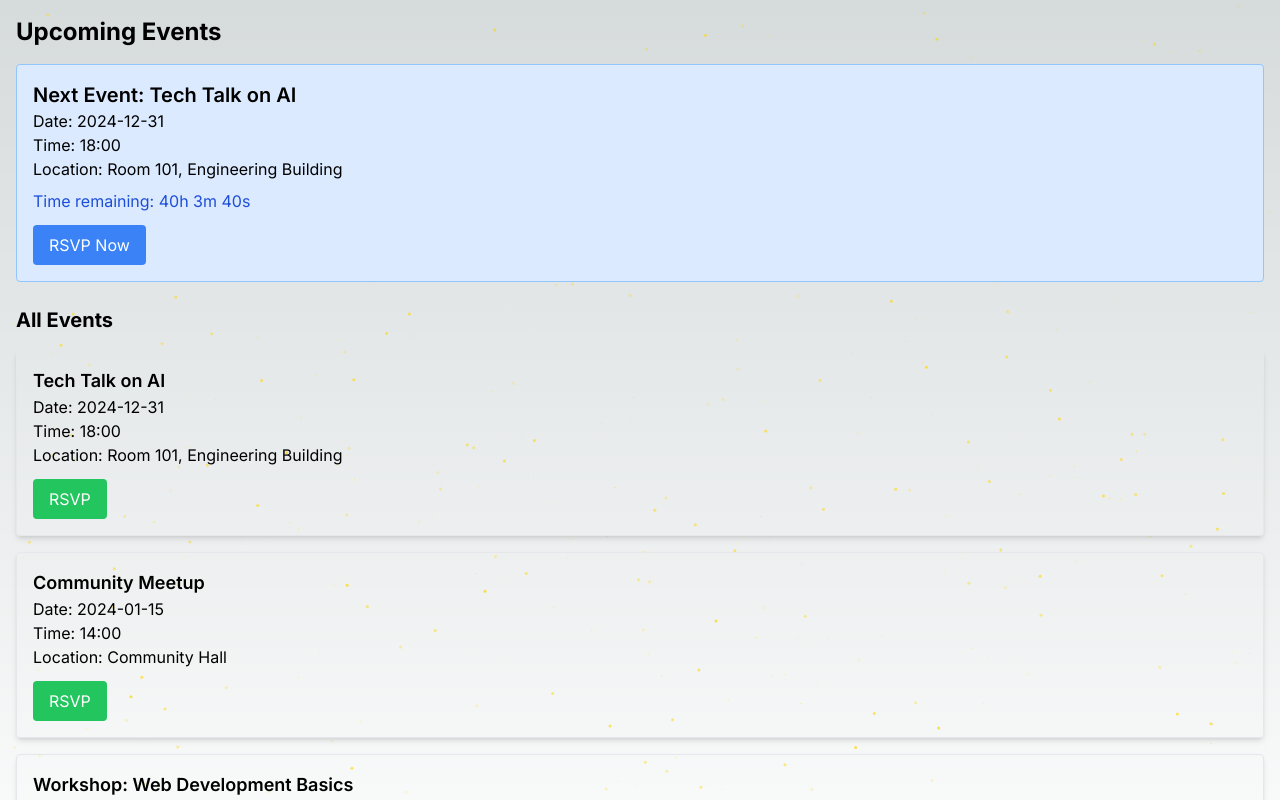
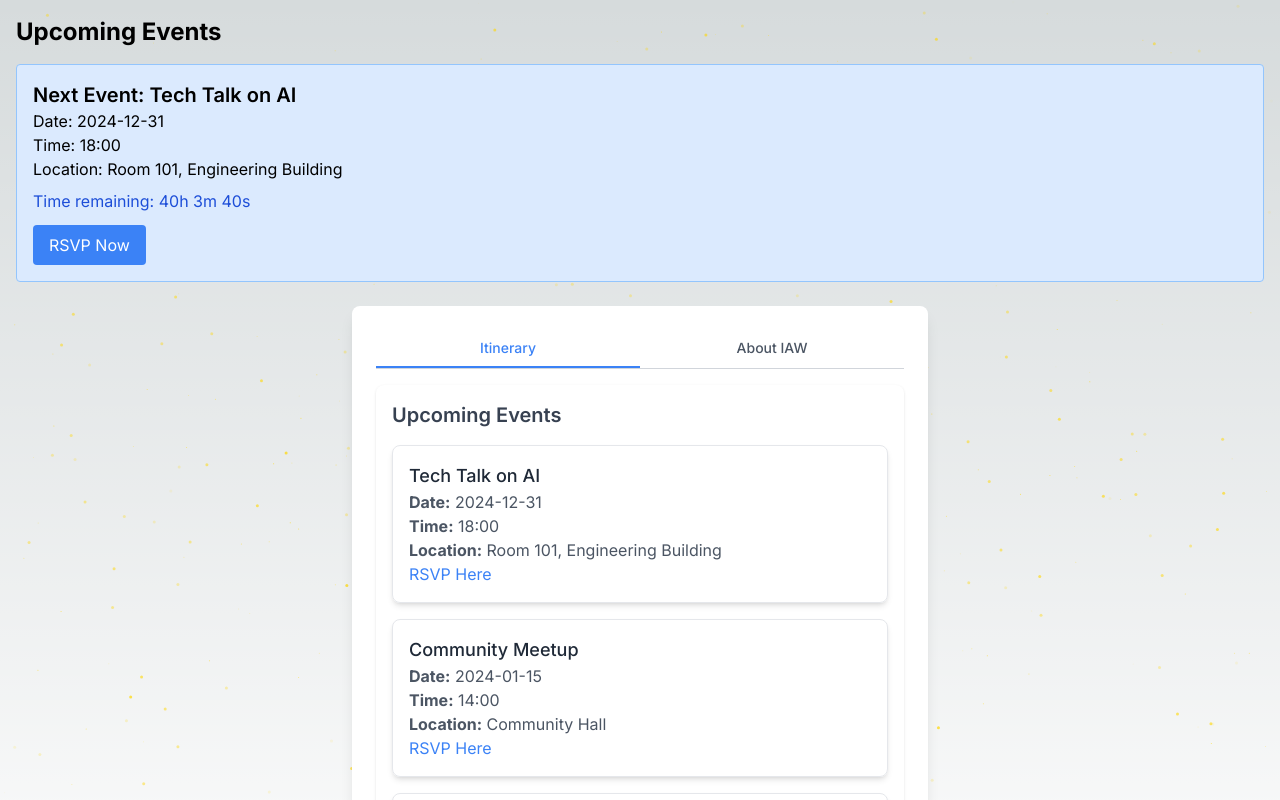
Before and after one commit to Donutboy2003/iaw2025, a Next.js app: page / in a window 1280 px wide. Shown: the top 800 px of the page. Built offline with nearby package versions, Linux system fonts and the light colour scheme.

Commit message:
Added Iternery and about tab

```diff
--- /dev/null
+++ b/app/components/TabCard.tsx
@@ -0,0 +1,108 @@
+import React from "react";
+import Tabs from "@/app/components/ui/tabs";
+
+// Define the Event type
+interface Event {
+  id: number;
+  name: string;
+  date: string;
+  time: string;
+  location: string;
+  rsvpLink: string;
+}
+
+// Mock data for events
+const events: Event[] = [
+  {
+    id: 1,
+    name: "Tech Talk on AI",
+    date: "2024-12-31",
+    time: "18:00",
+    location: "Room 101, Engineering Building",
+    rsvpLink: "https://forms.gle/exampleRSVP1",
+  },
+  {
+    id: 2,
+    name: "Community Meetup",
+    date: "2024-01-15",
+    time: "14:00",
+    location: "Community Hall",
+    rsvpLink: "https://forms.gle/exampleRSVP2",
+  },
+  {
+    id: 3,
+    name: "Workshop: Web Development Basics",
+    date: "2024-02-05",
+    time: "10:00",
+    location: "Online (Zoom)",
+    rsvpLink: "https://forms.gle/exampleRSVP3",
+  },
+];
+
+const TabCard = () => {
+  const tabs = [
+    {
+      id: "itinerary",
+      label: "Itinerary",
+      content: (
+        <div>
+          <h3 className="text-xl font-semibold mb-4">Upcoming Events</h3>
+          <ul className="space-y-4">
+            {events.map((event) => (
+              <li
+                key={event.id}
+                className="p-4 border border-gray-200 rounded-lg shadow-md bg-white bg-opacity-30"
+              >
+                <h4 className="text-lg font-medium text-gray-800">
+                  {event.name}
+                </h4>
+                <p className="text-gray-600">
+                  <strong>Date:</strong> {event.date}
+                </p>
+                <p className="text-gray-600">
+                  <strong>Time:</strong> {event.time}
+                </p>
+                <p className="text-gray-600">
+                  <strong>Location:</strong> {event.location}
+                </p>
+                <a
+                  href={event.rsvpLink}
+                  target="_blank"
+                  rel="noopener noreferrer"
+                  className="text-blue-500 hover:underline"
+                >
+                  RSVP Here
+                </a>
+              </li>
+            ))}
+          </ul>
+        </div>
+      ),
+    },
+    {
+      id: "about",
+      label: "About IAW",
+      content: (
+        <p>
+          International Awareness Week (IAW) brings communities together through
+          shared learning and cultural experiences.
+        </p>
+      ),
+    },
+  ];
+
+  return (
+    <div
+      className="
+        w-full max-w-xl mx-auto
+        p-6 rounded-lg shadow-lg
+        bg-white
+        backdrop-filter backdrop-blur-md
+      "
+    >
+      <Tabs tabs={tabs} />
+    </div>
+  );
+};
+
+export default TabCard;
--- /dev/null
+++ b/app/components/ui/tabs.tsx
@@ -0,0 +1,43 @@
+import { useState } from "react";
+
+interface Tab {
+  id: string;
+  label: string;
+  content: React.ReactNode;
+}
+
+const Tabs: React.FC<{ tabs: Tab[] }> = ({ tabs }) => {
+  const [activeTab, setActiveTab] = useState(tabs[0]?.id);
+
+  return (
+    <div className="w-full max-w-xl mx-auto">
+      <div className="flex border-b border-gray-300">
+        {tabs.map((tab) => (
+          <button
+            key={tab.id}
+            onClick={() => setActiveTab(tab.id)}
+            className={`flex-1 px-4 py-2 text-sm font-medium border-b-2 ${
+              activeTab === tab.id
+                ? "border-blue-500 text-blue-500"
+                : "border-transparent text-gray-600 hover:text-blue-500"
+            }`}
+          >
+            {tab.label}
+          </button>
+        ))}
+      </div>
+      <div className="mt-4 p-4 bg-white rounded-lg shadow">
+        {tabs.map(
+          (tab) =>
+            activeTab === tab.id && (
+              <div key={tab.id} className="text-gray-700">
+                {tab.content}
+              </div>
+            )
+        )}
+      </div>
+    </div>
+  );
+};
+
+export default Tabs;
--- a/app/page.tsx
+++ b/app/page.tsx
@@ -2,8 +2,8 @@
 
 import Link from 'next/link';
 import { useState, useEffect } from 'react';
-import Particles from './components/ui/Particles'; // Adjust the path to your Particles component
-import EventCard from './components/EventCard';
+import Particles from './components/ui/Particles';
+import TabCard from './components/TabCard';
 
 // Define the type for an event
 type Event = {
@@ -109,25 +109,7 @@ export default function Home() {
         )}
 
         <div>
-          <h2 className="text-xl font-bold mb-4">All Events</h2>
-          <div className="grid grid-cols-1 gap-4">
-            {events.map(event => (
-              <div
-                key={event.id}
-                className="p-4 border rounded shadow-md hover:shadow-lg transition"
-              >
-                <h3 className="text-lg font-semibold">{event.name}</h3>
-                <p>Date: {event.date}</p>
-                <p>Time: {event.time}</p>
-                <p>Location: {event.location}</p>
-                <Link href={event.rsvpLink}>
-                  <button className="mt-3 px-4 py-2 bg-green-500 text-white rounded hover:bg-green-600">
-                    RSVP
-                  </button>
-                </Link>
-              </div>
-            ))}
-          </div>
+          <TabCard/>
         </div>
       </div>
     </main>
```
